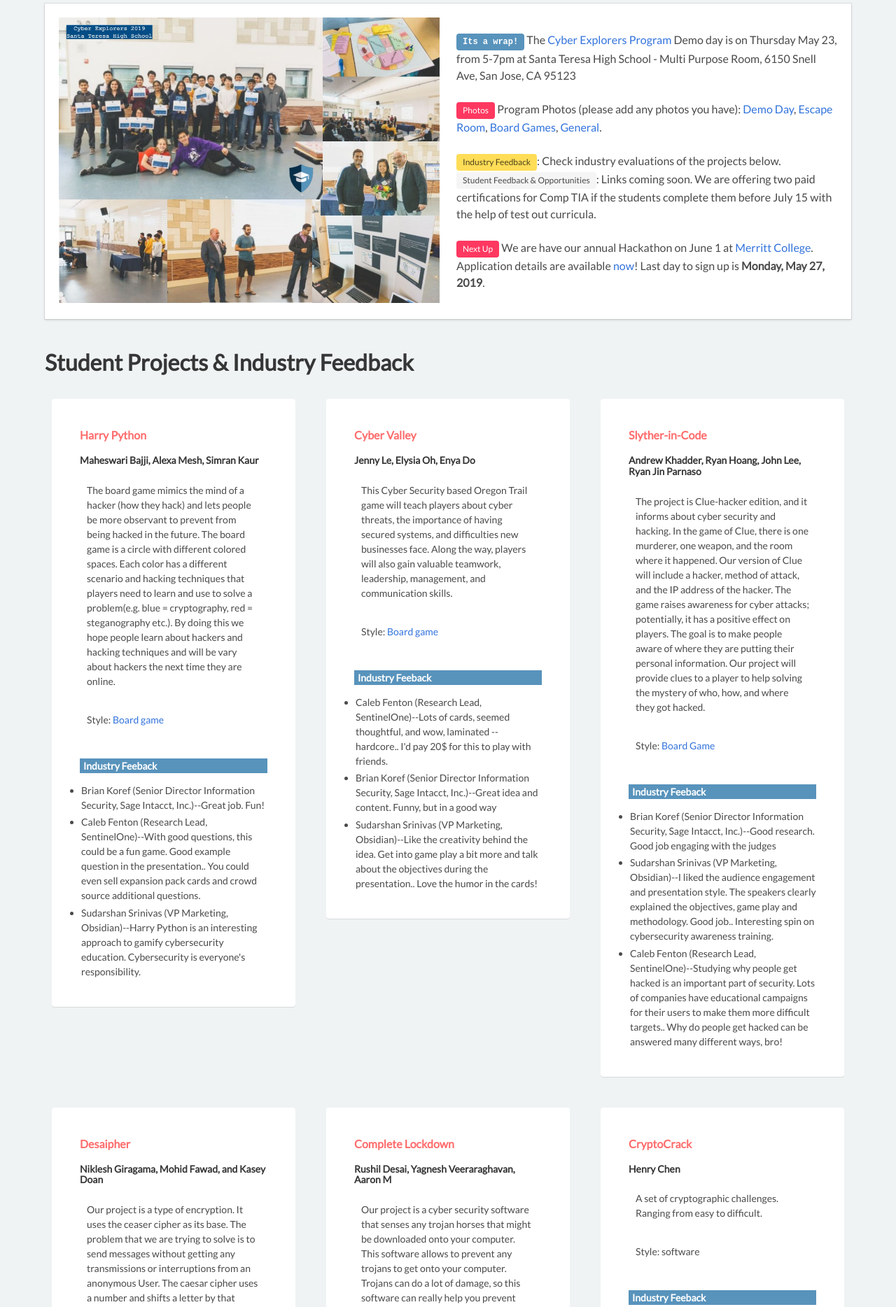
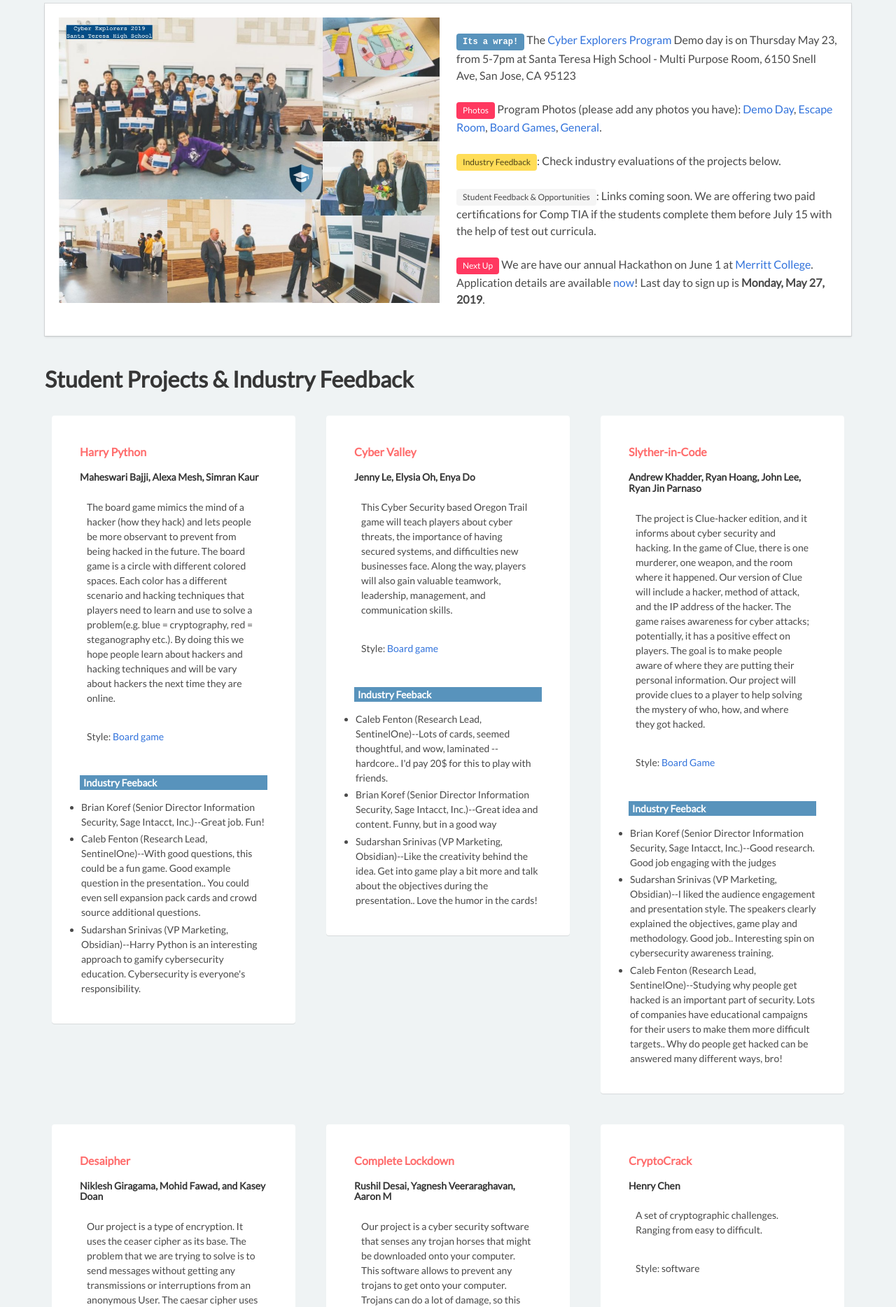
Before and after one commit to cyberdefendersprogram/www-homepage, a Jekyll site: the page built from cyberexplorers.md, in a window 1280 px wide. Shown: the part 599-2467 px from the top of the page at 70% size. Built offline with Jekyll 4.4.1, drawn with Linux system fonts in a browser that asks for light colours; nearby versions of some CDN libraries.

Commit message:
Update cyberexplorers.md

```diff
--- a/cyberexplorers.md
+++ b/cyberexplorers.md
@@ -32,7 +32,9 @@ we introduce hands-on exercises and threats which students will replicate in a l
                     <a href="https://photos.app.goo.gl/5H7TdWcDPStWU7XH9">Escape Room</a>,
                     <a href="https://photos.app.goo.gl/DMFyErqnozxqpeQs6">Board Games</a>, <a href="https://photos.app.goo.gl/tSnR2eUSRNWH49c26">General</a>.
                 <br/> <br/>
-                <span class="tag is-warning">Industry Feedback</span>: Check industry evaluations of the projects below.<span class="tag is-secondary">Student Feedback & Opportunities</span>: Links coming soon. We are offering two paid certifications for Comp TIA if the students complete them before July 15 with the help of test out curricula.
+                <span class="tag is-warning">Industry Feedback</span>: Check industry evaluations of the projects below.
+                <br/> <br/>
+                <span class="tag is-secondary">Student Feedback & Opportunities</span>: Links coming soon. We are offering two paid certifications for Comp TIA if the students complete them before July 15 with the help of test out curricula.
                 <br/> <br/>
                 <span class="tag is-danger">Next Up</span> We are have our annual Hackathon on June 1 at <a href='http://www.merritt.edu' target="_blank">Merritt College</a>.
                     Application details are available <a href="/hackathons">now</a>! Last day to sign up is <b>Monday, May 27, 2019</b>.
```
